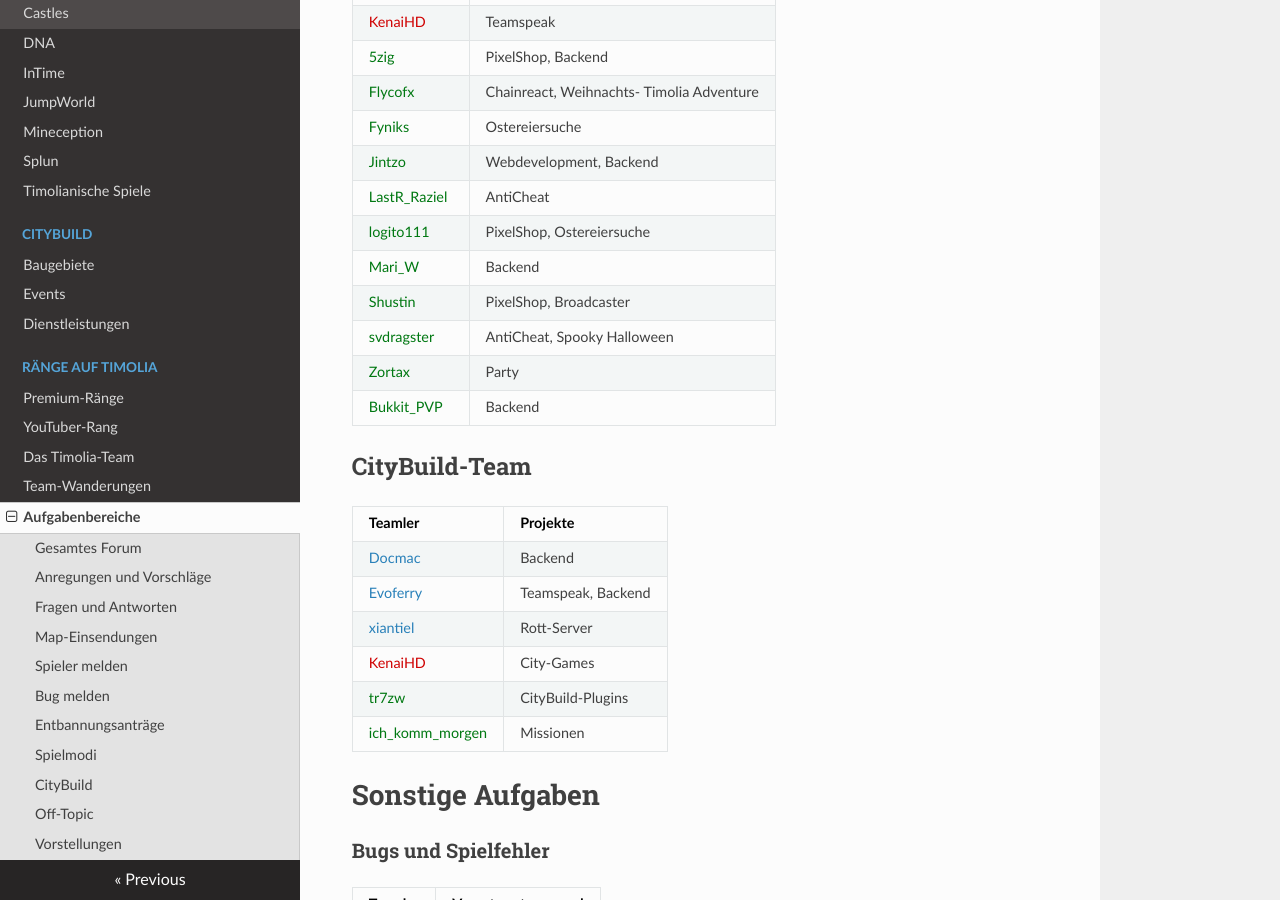
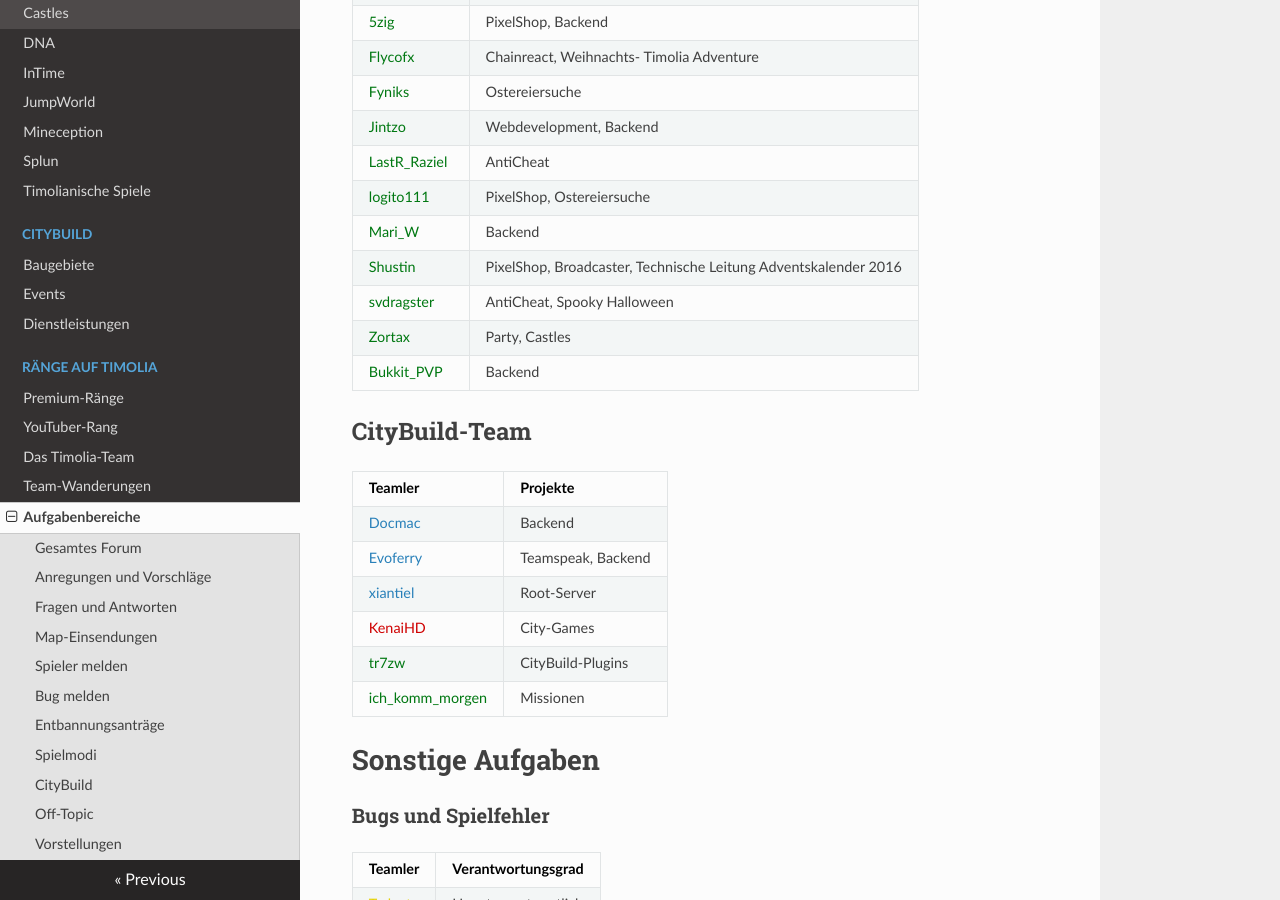
Before and after one commit to TimoliaDE/HowTo, an MkDocs documentation site: the page built from docs/ranks/responsibilities.md, in a window 1280 px wide and 900 px high, scrolled down 3030 px. Built offline with MkDocs 1.6.1, drawn with Linux system fonts in a browser that asks for light colours; nearby versions of some CDN libraries; old or Windows-style settings are respelled for this version of MkDocs; some of the changed text lies outside the part shown.

Commit message:
Paar Fehler behoben in Aufgabenbereiche

```diff
--- a/docs/ranks/responsibilities.md
+++ b/docs/ranks/responsibilities.md
@@ -56,7 +56,6 @@ Hier werden die verschiendenen Aufgabenbereiche der Timolia Teamler aufgelistet.
 | | |
 |<span style="color:#E4D100">JOlegna</span> | Nebenverantwortlich |
 |<span style="color:#E4D100">MaHacki</span> | Nebenverantwortlich |
-|<span style="color:#E4D100">mTAce</span> | Nebenverantwortlich |
 |<span style="color:#E4D100">CubeFabi</span> | Nebenverantwortlich |
 |<span style="color:#E4D100">BuffmonsterOne</span> | Nebenverantwortlich |
 |<span style="color:#E4D100">Juliaan</span> | Nebenverantwortlich |
@@ -106,9 +105,9 @@ Hier werden die verschiendenen Aufgabenbereiche der Timolia Teamler aufgelistet.
 |<span style="color:#007812">LastR_Raziel</span> | AntiCheat |
 |<span style="color:#007812">logito111</span> | PixelShop, Ostereiersuche |
 |<span style="color:#007812">Mari_W</span> | Backend |
-|<span style="color:#007812">Shustin</span> | PixelShop, Broadcaster |
+|<span style="color:#007812">Shustin</span> | PixelShop, Broadcaster, Technische Leitung Adventskalender 2016 |
 |<span style="color:#007812">svdragster</span> | AntiCheat, Spooky Halloween |
-|<span style="color:#007812">Zortax</span> | Party |
+|<span style="color:#007812">Zortax</span> | Party, Castles |
 |<span style="color:#007812">Bukkit_PVP</span> | Backend |
 
 ##<strong>CityBuild-Team</strong>
@@ -116,7 +115,7 @@ Hier werden die verschiendenen Aufgabenbereiche der Timolia Teamler aufgelistet.
 | ------ | ------ |
 |<span style="color:#2980b9">Docmac</span> | Backend |
 |<span style="color:#2980b9">Evoferry</span> | Teamspeak, Backend |
-|<span style="color:#2980b9">xiantiel</span> | Rott-Server |
+|<span style="color:#2980b9">xiantiel</span> | Root-Server |
 |<span style="color:#CF0101">KenaiHD</span> | City-Games |
 |<span style="color:#007812">tr7zw</span> | CityBuild-Plugins |
 |<span style="color:#007812">ich_komm_morgen</span> | Missionen |
```
Also changed, not shown: docs/ranks/team.md (+1 -2 lines).
